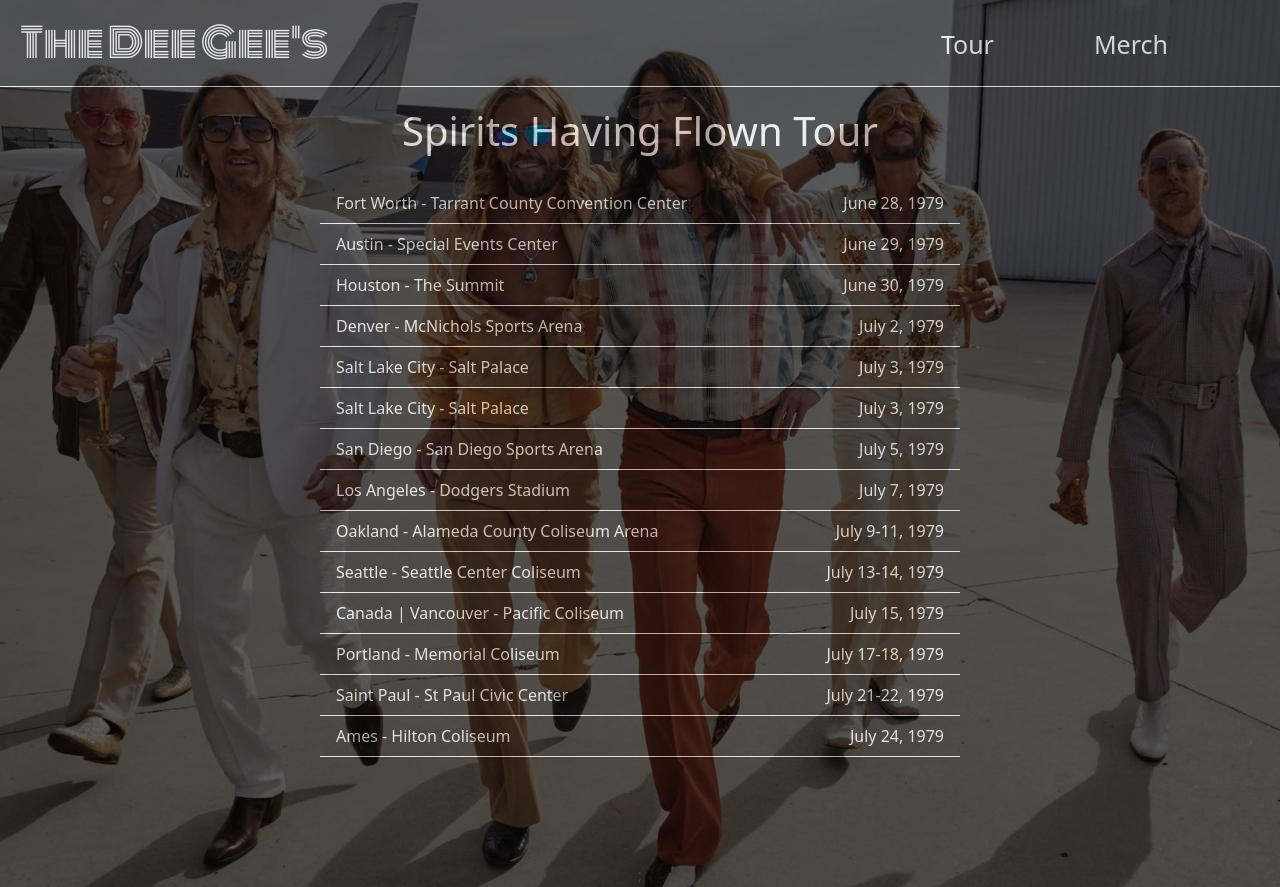
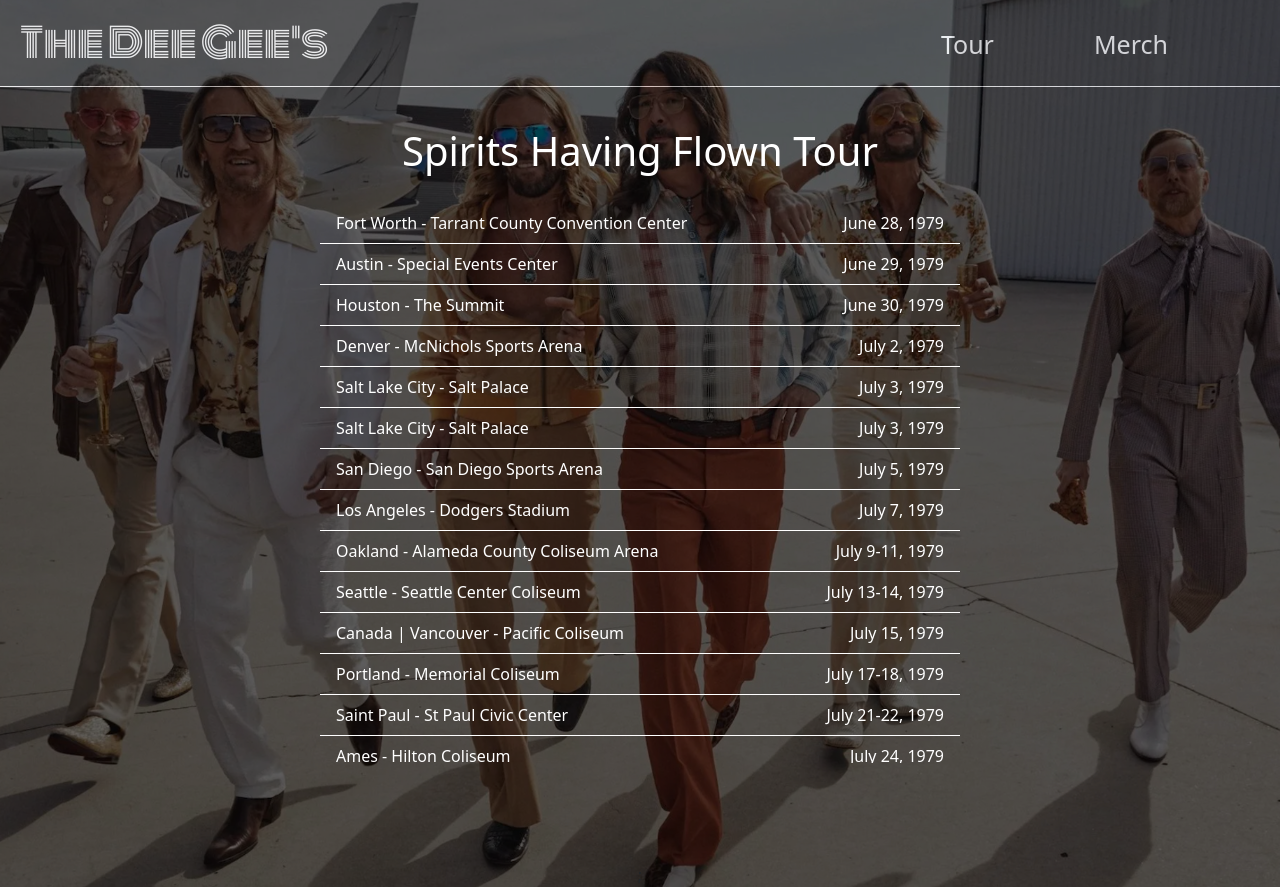
Before and after one commit to sammymayhem/dee-gees-site, a React (Create React App) app: page /tour in a window 1280 px wide. Built offline with nearby package versions, Linux system fonts and the light colour scheme.

Commit message:
added some comments in the tour code and changed title in html

```diff
--- a/public/index.html
+++ b/public/index.html
@@ -30,7 +30,7 @@
       work correctly both with client-side routing and a non-root public URL.
       Learn how to configure a non-root public URL by running `npm run build`.
     -->
-  <title>React App</title>
+  <title>The Dee Gee's</title>
 </head>
 
 <body>
--- a/src/components/Tour.js
+++ b/src/components/Tour.js
@@ -3,6 +3,7 @@ import { ListGroup } from 'react-bootstrap';
 
 function Tour() {
 
+    // List of tour dates
     const tour = [
         {
             city: 'Fort Worth',
@@ -201,6 +202,7 @@ function Tour() {
         },
     ]
 
+    // Create the list item for each tour date
     const renderTour = (tour, index) => {
         return (
             <ListGroup className='tour-list' variant="flush">
@@ -209,6 +211,7 @@ function Tour() {
         )
     }
 
+    // Map over tour dates and have them all listed
     return (
         <div className='tour'>
             <div className='tour-title'>
--- a/src/components/styles/Tour.css
+++ b/src/components/styles/Tour.css
@@ -1,6 +1,6 @@
 .tour {
-    background-color: black;
-    opacity: .6;
+    background-color: rgba(0, 0, 0, 0.6);
+    /* opacity: .6; */
     height: 100vh;
     width: 100vw;
     display: flex;
@@ -14,15 +14,17 @@
     margin-bottom: 100px;
     overflow:scroll;
     -webkit-overflow-scrolling: touch;
+    border-radius: 5px;
 }
 
 .tour-title {
     color: white;
+    padding-top: 20px;
     padding-bottom: 20px;
 }
 
 .list-group-item {
-    background-color: black !important;
+    background-color: rgba(0, 0, 0, 0.0)!important;
     color: white !important;
     border-color: white !important;
     justify-content: space-between !important;
```
